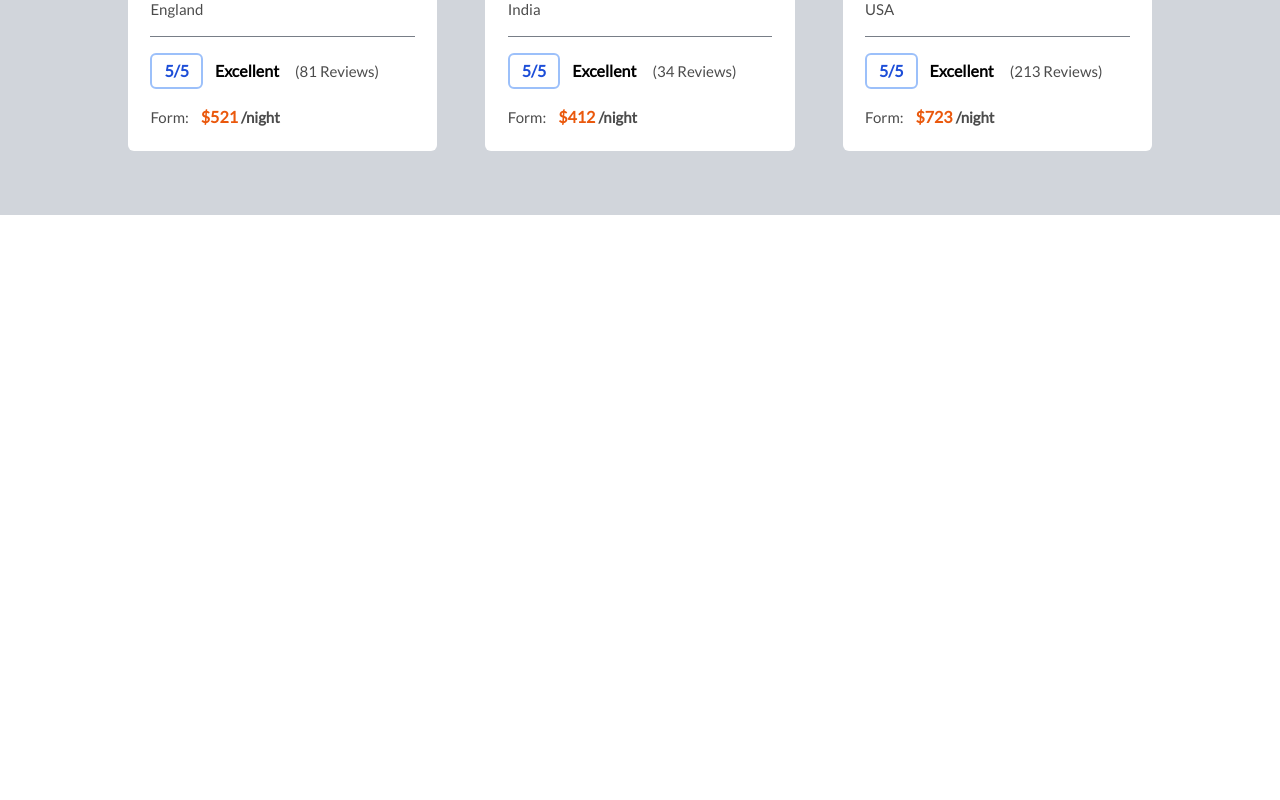
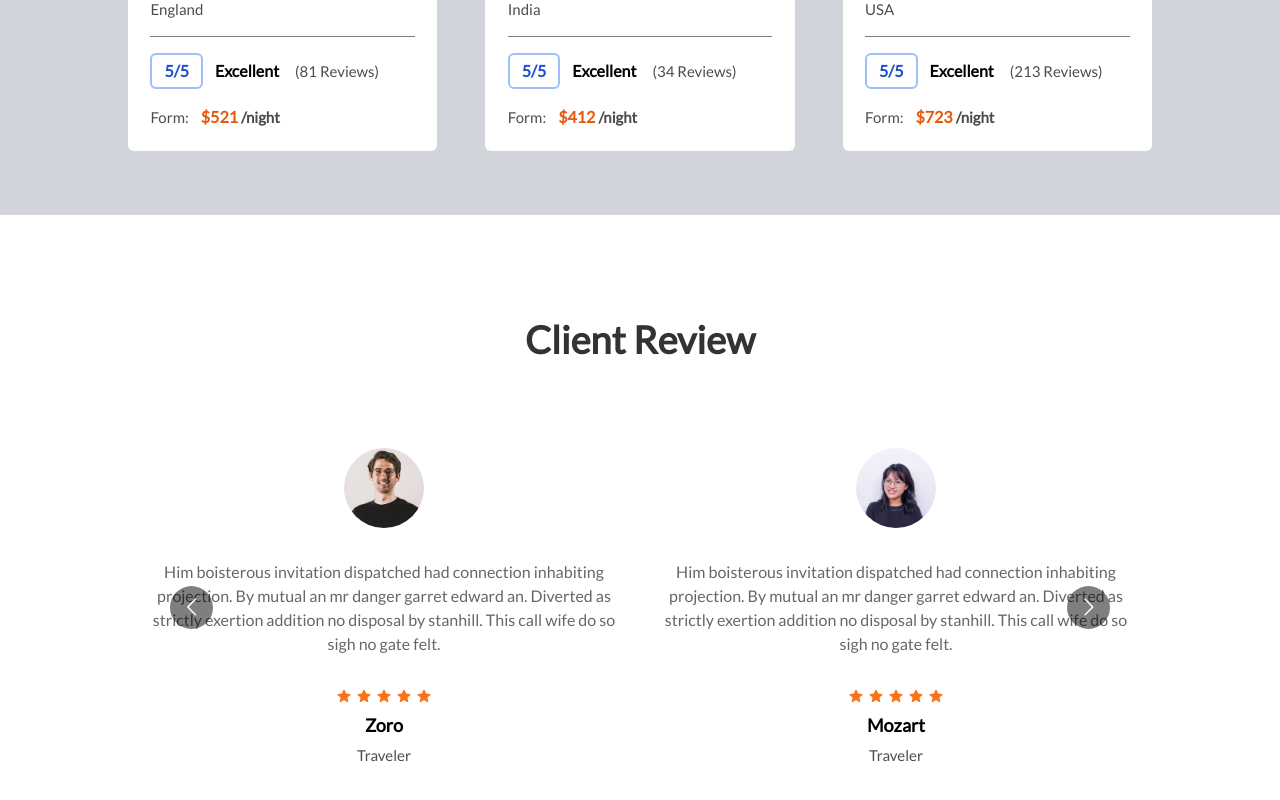
Before and after one commit to andre9277/travel-agency-webapp, a Next.js app: page / in a window 1280 px wide. Shown: the part 2468-3268 px from the top of the page. Before the commit the page ends 2683 px from the top, so only its background shows below. Built offline with nearby package versions, Linux system fonts and the light colour scheme.

Commit message:
Client Review
Client review added to the home page. Displays the name, image, review avaliation of other users.

```diff
--- /dev/null
+++ b/pages/Components/Helper/ClientReview.tsx
@@ -0,0 +1,47 @@
+import { StarIcon } from "@heroicons/react/16/solid";
+import Image from "next/image";
+import React from "react";
+
+interface Props {
+  image: string;
+  name: string;
+}
+
+const ClientReview = ({ image, name }: Props) => {
+  return (
+    <div className="p-4">
+      <div>
+        <Image
+          src={`${image}`}
+          alt={name}
+          width={80}
+          height={80}
+          className="rounded-full mx-auto"
+        />
+      </div>
+      <p className="mt-[2rem] text-center text-[16px] text-black opacity-60">
+        Him boisterous invitation dispatched had connection inhabiting
+        projection. By mutual an mr danger garret edward an. Diverted as
+        strictly exertion addition no disposal by stanhill. This call wife do so
+        sigh no gate felt.
+      </p>
+      <div className="mt-[2rem]">
+        <div className="flex w-[100%] text-center justify-center item-center space-x-1">
+          <StarIcon className="w-[1rem] h-[1rem] text-orange-500" />
+          <StarIcon className="w-[1rem] h-[1rem] text-orange-500" />
+          <StarIcon className="w-[1rem] h-[1rem] text-orange-500" />
+          <StarIcon className="w-[1rem] h-[1rem] text-orange-500" />
+          <StarIcon className="w-[1rem] h-[1rem] text-orange-500" />
+        </div>
+        <h1 className="mt-[0.5rem] font-bold text-center text-[18px] text-black mb-[0.3rem]">
+          {name}
+        </h1>
+        <p className="text-center text-black text-[15px] opacity-70">
+          Traveler
+        </p>
+      </div>
+    </div>
+  );
+};
+
+export default ClientReview;
--- /dev/null
+++ b/pages/Components/Helper/ReviewSlider.tsx
@@ -0,0 +1,45 @@
+import React from "react";
+import Carousel from "react-multi-carousel";
+import "react-multi-carousel/lib/styles.css";
+import ClientReview from "./ClientReview";
+
+const responsive = {
+  desktop: {
+    breakpoint: { max: 3000, min: 1300 },
+    items: 3,
+    slidesToSlide: 1,
+  },
+  tablet: {
+    breakpoint: { max: 1300, min: 764 },
+    items: 2,
+    slidesToSlide: 1,
+  },
+  mobile: {
+    breakpoint: { max: 764, min: 0 },
+    items: 1,
+    slidesToSlide: 1,
+  },
+};
+
+const ReviewSlider = () => {
+  return (
+    <Carousel
+      additionalTransfrom={0}
+      arrows={true}
+      autoPlay={true}
+      autoPlaySpeed={5000}
+      centerMode={false}
+      infinite
+      responsive={responsive}
+      itemClass="item"
+    >
+      {/* Client Review */}
+      <ClientReview image="/images/user1.jpeg" name="Naruto" />
+      <ClientReview image="/images/user2.jpg" name="Zoro" />
+      <ClientReview image="/images/user1.jpeg" name="Mozart" />
+      <ClientReview image="/images/user2.jpg" name="Frodo" />
+    </Carousel>
+  );
+};
+
+export default ReviewSlider;
--- /dev/null
+++ b/pages/Components/Reviews.tsx
@@ -0,0 +1,16 @@
+import React from "react";
+import ReviewSlider from "./Helper/ReviewSlider";
+
+const Reviews = () => {
+  return (
+    <div className="pt-[6rem] pb-[3rem]">
+      <h1 className="heading">Client Review</h1>
+      <div className="mt-[4rem] w-[80%] mx-auto">
+        {/* Review Slider */}
+        <ReviewSlider />
+      </div>
+    </div>
+  );
+};
+
+export default Reviews;
--- a/pages/index.tsx
+++ b/pages/index.tsx
@@ -4,6 +4,7 @@
 import Hero from "./Components/Hero";
 import TopDestination from "./Components/TopDestination";
 import Hotels from "./Components/Hotels";
+import Reviews from "./Components/Reviews";
 
 const HomePage = () => {
   const [nav, setNav] = useState(false);
@@ -18,6 +19,8 @@
       <TopDestination />
       {/* Hotels */}
       <Hotels />
+      {/* Reviews */}
+      <Reviews />
     </div>
   );
 };
```
